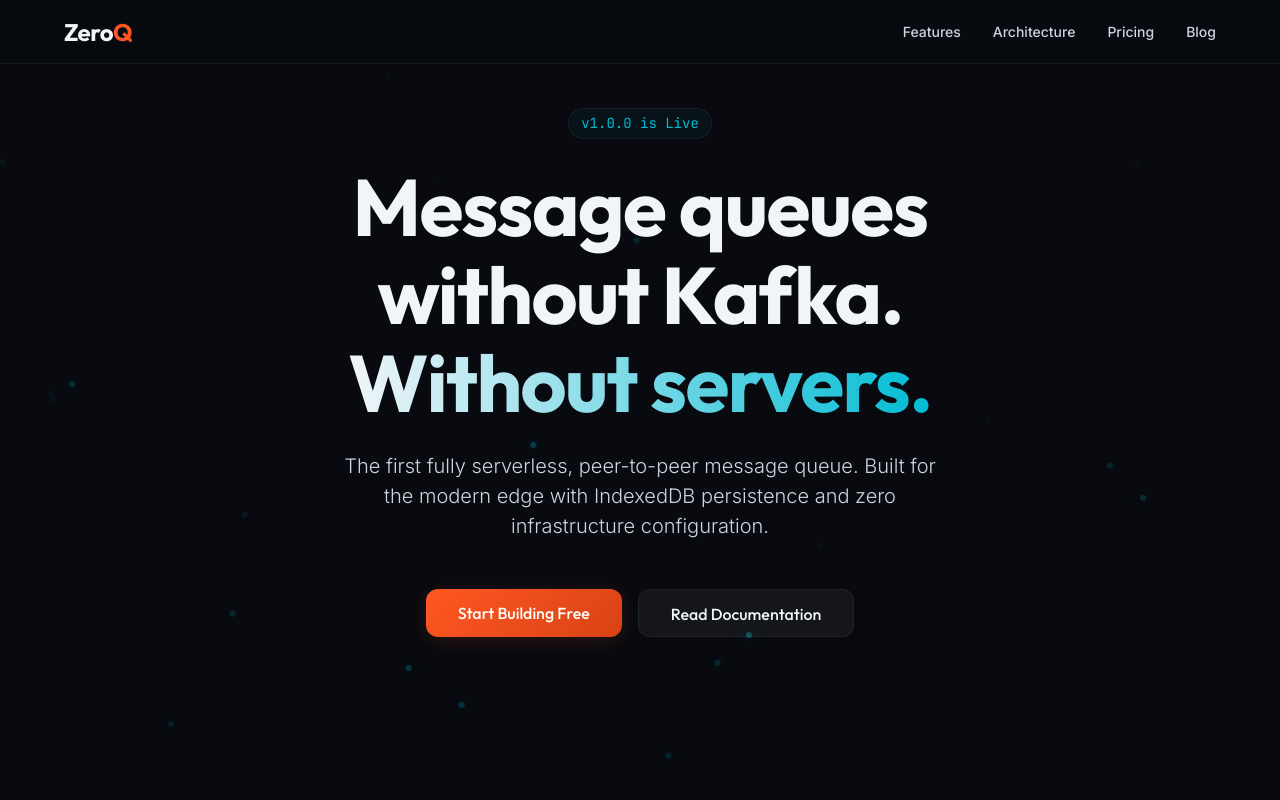
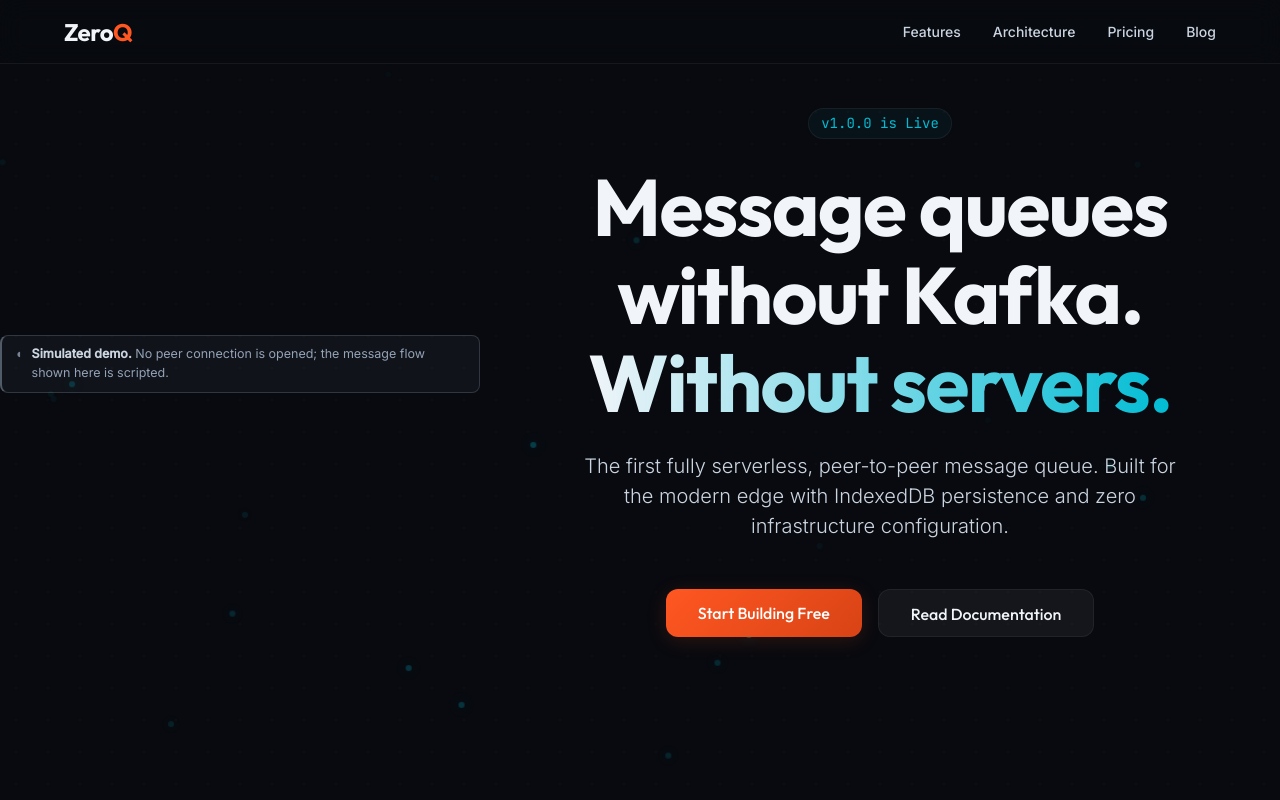
Before and after one commit to itsoumya-d/zeroq, a website: page index.html in a window 1280 px wide. Shown: the top 800 px of the page. Drawn offline with nearby package versions, Linux system fonts and the light colour scheme.

Commit message:
docs(demo): label the zeroq demo as simulated
The demo page does not load the library or open a peer connection - the output
shown is scripted. Labelled so it is not mistaken for a live product run.

```diff
--- a/index.html
+++ b/index.html
@@ -561,6 +561,7 @@
   <!-- Hero Section -->
   <section class="hero">
     <div class="flow-demo" id="flowDemo"></div>
+                <div class="sim-note" style="display:flex;align-items:flex-start;gap:9px;margin:0 0 16px;padding:9px 13px;border:1px solid rgba(148,163,184,.25);border-left:2px solid rgba(148,163,184,.5);border-radius:8px;background:rgba(148,163,184,.06);color:#94a3b8;font-size:12.5px;line-height:1.5;text-align:left;font-family:inherit;font-weight:400;"><span aria-hidden="true" style="flex:none;opacity:.8;">&#9686;</span><span><strong style="color:#cbd5e1;font-weight:600;">Simulated demo.</strong> No peer connection is opened; the message flow shown here is scripted.</span></div>
     <div class="container hero-content">
       <div class="badge">v1.0.0 is Live</div>
       <h1 class="hero-title">Message queues without Kafka.<br><span class="gradient-text">Without servers.</span></h1>
```
